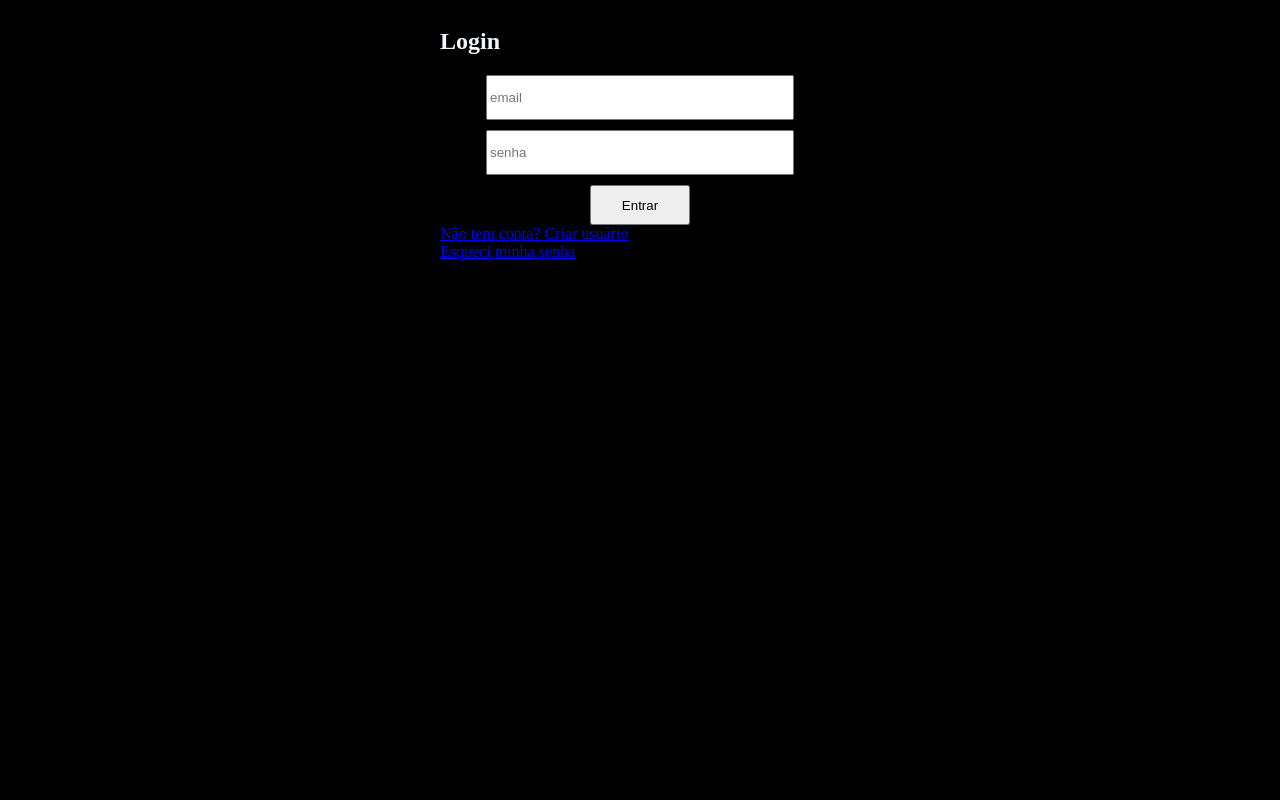
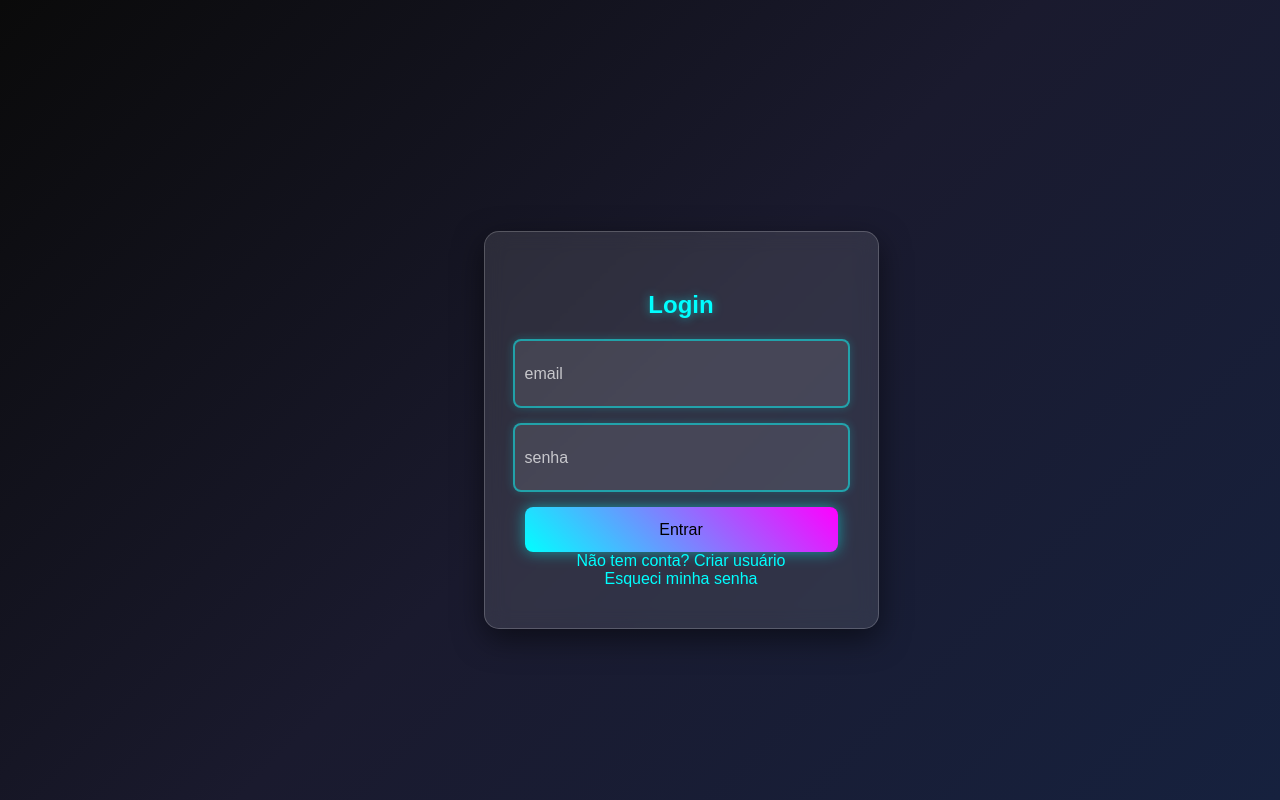
Before and after one commit to mateus-joao/agenda-contatos, a React (Create React App) app in the folder agenda/: page / in a window 1280 px wide. Built offline with nearby package versions, Linux system fonts and the light colour scheme.

Commit message:
style: improve page styling

```diff
--- a/agenda/src/components/contactList.js
+++ b/agenda/src/components/contactList.js
@@ -25,11 +25,8 @@ function ContactList({
     <ul>
       {filterContacts.map((contact) => (
         <li key={contact.id}>
-          <div className="contact-info">
-            <strong>{contact.name}</strong>
-            <span className="phone">{contact.phone}</span>
-          </div>
-          <div className="actions">
+          <strong>{contact.name}</strong> {contact.phone}
+          <div>
             <FaEdit onClick={() => handleEditContact(contact)} />
             <FaWindowClose
               onClick={() => handleDeleteContact(contact.id)}
--- a/agenda/src/css/App.css
+++ b/agenda/src/css/App.css
@@ -1,80 +1,293 @@
 body {
-  background: black;
-  color: aliceblue;
+  background: linear-gradient(135deg, #0a0a0a 0%, #1a1a2e 50%, #16213e 100%);
+  color: #ffffff;
+  font-family: 'Arial', sans-serif;
+  margin: 0;
+  padding: 60px 0 0 0; /* Espaço para o header fixo */
   display: flex;
   align-items: center;
   justify-content: center;
+  min-height: 100vh;
   flex-direction: column;
+  box-sizing: border-box;
 }
+
 .login {
   display: flex;
   flex-direction: column;
+  align-items: center;
+  background: rgba(255, 255, 255, 0.1);
+  backdrop-filter: blur(10px);
+  border: 1px solid rgba(255, 255, 255, 0.2);
+  padding: 40px;
+  border-radius: 15px;
+  box-shadow: 0 10px 30px rgba(0, 0, 0, 0.5);
+  width: 100%;
+  max-width: 400px;
 }
+
 .userForm {
-  width: 400px;
-  height: 150px;
+  width: 100%;
   display: flex;
   align-items: center;
   flex-direction: column;
-  gap: 10px;
-  border-radius: 10px;
+  gap: 15px;
 }
+
 .userForm input {
-  width: 300px;
-  height: 40px;
+  width: 100%;
+  height: 45px;
+  padding: 10px;
+  border: 2px solid rgba(0, 255, 255, 0.5);
+  border-radius: 8px;
+  background: rgba(255, 255, 255, 0.1);
+  color: #ffffff;
+  font-size: 16px;
+  transition: all 0.3s;
+  box-shadow: 0 0 10px rgba(0, 255, 255, 0.2);
 }
+
+.userForm input:focus {
+  border-color: #00ffff;
+  box-shadow: 0 0 20px rgba(0, 255, 255, 0.8);
+  outline: none;
+}
+
+.userForm input::placeholder {
+  color: rgba(255, 255, 255, 0.7);
+}
+
 .userForm button {
-  width: 100px;
-  height: 40px;
+  width: 100%;
+  height: 45px;
+  background: linear-gradient(45deg, #00ffff, #ff00ff);
+  color: #000000;
+  border: none;
+  border-radius: 8px;
+  font-size: 16px;
+  cursor: pointer;
+  transition: all 0.3s;
+  box-shadow: 0 0 15px rgba(0, 255, 255, 0.5);
+}
+
+.userForm button:hover {
+  box-shadow: 0 0 25px rgba(0, 255, 255, 1), 0 0 35px rgba(255, 0, 255, 0.5);
+  transform: translateY(-2px);
 }
 
 .userMain {
+  position: fixed;
+  top: 0;
+  left: 0;
+  width: 100%;
+  height: 50px;
+  background: rgba(0, 0, 0, 0.8);
+  backdrop-filter: blur(10px);
+  border-bottom: 1px solid rgba(255, 255, 255, 0.2);
   display: flex;
   align-items: center;
   justify-content: space-between;
+  padding: 0 20px;
+  box-shadow: 0 2px 10px rgba(0, 0, 0, 0.5);
+  z-index: 1000;
+  box-sizing: border-box;
 }
+.dropdown {
+  position: absolute;
+  top: 50px;
+  left: 20px;
+  background: rgba(0, 0, 0, 0.9);
+  backdrop-filter: blur(10px);
+  border: 1px solid rgba(255, 255, 255, 0.2);
+  border-radius: 8px;
+  box-shadow: 0 2px 10px rgba(0, 0, 0, 0.5);
+  z-index: 1001;
+  min-width: 150px;
+}
+.userMain button {
 
-.userMain button {
-  width: 50px;
-  height: 30px;
+  background: linear-gradient(45deg, #00ffff, #ff00ff);
+  color: #000000;
+  border: none;
+  border-radius: 5px;
+  cursor: pointer;
+  transition: all 0.3s;
+  padding: 8px 12px;
+  font-size: 14px;
+  box-shadow: 0 0 10px rgba(0, 255, 255, 0.3);
+}
+.userContent button {
+  width: 80px;
+}
+.userMain button:hover {
+  box-shadow: 0 0 20px rgba(0, 255, 255, 0.8);
+  transform: translateY(-1px);
 }
 
 .newContactForm {
-  width: 400px;
-  height: 150px;
+  width: 300px;
   display: flex;
   align-items: center;
   flex-direction: column;
-  gap: 10px;
-  border-radius: 10px;
+  gap: 15px;
+  background: rgba(255, 255, 255, 0.1);
+  backdrop-filter: blur(10px);
+  border: 1px solid rgba(255, 255, 255, 0.2);
+  padding: 30px;
+  border-radius: 15px;
+  box-shadow: 0 10px 30px rgba(0, 0, 0, 0.5);
 }
+
 .newContactForm input {
-  width: 300px;
-  height: 40px;
+  width: 100%;
+  height: 45px;
+  padding: 10px;
+  border: 2px solid rgba(0, 255, 255, 0.5);
+  border-radius: 8px;
+  background: rgba(255, 255, 255, 0.1);
+  color: #ffffff;
+  font-size: 16px;
+  transition: all 0.3s;
+  box-shadow: 0 0 10px rgba(0, 255, 255, 0.2);
 }
+
+.newContactForm input:focus {
+  border-color: #00ffff;
+  box-shadow: 0 0 20px rgba(0, 255, 255, 0.8);
+  outline: none;
+}
+
+.newContactForm input::placeholder {
+  color: rgba(255, 255, 255, 0.7);
+}
+
 .newContactForm button {
-  width: 100px;
-  height: 40px;
+  width: 100%;
+  height: 45px;
+  background: linear-gradient(45deg, #00ffff, #ff00ff);
+  color: #000000;
+  border: none;
+  border-radius: 8px;
+  font-size: 16px;
+  cursor: pointer;
+  transition: all 0.3s;
+  box-shadow: 0 0 15px rgba(0, 255, 255, 0.5);
+}
+
+.newContactForm button:hover {
+  box-shadow: 0 0 25px rgba(0, 255, 255, 1), 0 0 35px rgba(255, 0, 255, 0.5);
+  transform: translateY(-2px);
 }
 
 .search input {
-  width: 300px;
-  height: 40px;
+  width: 98%;
+  max-width: 250px;
+  height: 30px;
+  padding: 10px;
+  border: 2px solid rgba(0, 255, 255, 0.5);
+  border-radius: 8px;
+  background: rgba(255, 255, 255, 0.1);
+  color: #ffffff;
+  font-size: 16px;
+  transition: all 0.3s;
+  box-shadow: 0 0 10px rgba(0, 255, 255, 0.2);
+}
+
+.search input:focus {
+  border-color: #00ffff;
+  box-shadow: 0 0 20px rgba(0, 255, 255, 0.8);
+  outline: none;
+}
+
+.search input::placeholder {
+  color: rgba(255, 255, 255, 0.7);
 }
 
 .overlay {
   position: fixed;
   inset: 0;
-  background: rgba(0, 0, 0, 0.4);
+  background: rgba(0, 0, 0, 0.7);
+  backdrop-filter: blur(5px);
   display: flex;
   align-items: center;
   justify-content: center;
+  z-index: 2000;
 }
 
 .modal {
-  background: black;
-  color: aliceblue;
-  padding: 24px;
+  background: rgba(0, 0, 0, 0.9);
+  backdrop-filter: blur(10px);
+  border: 1px solid rgba(255, 255, 255, 0.2);
+  color: #ffffff;
+  padding: 30px;
+  border-radius: 15px;
+  min-width: 320px;
+  box-shadow: 0 10px 30px rgba(0, 0, 0, 0.5);
+}
+
+h2 {
+  margin-bottom: 20px;
+  color: #00ffff;
+  text-shadow: 0 0 10px rgba(0, 255, 255, 0.5);
+}
+
+span {
+  font-size: 14px;
+  color: #ff6b6b;
+}
+
+a:link, a:visited {
+  color: #00ffff;
+  text-decoration: none;
+  transition: color 0.3s;
+}
+
+a:hover, a:active {
+  color: #ff00ff;
+  text-decoration: underline;
+}
+
+ul {
+  list-style: none;
+  padding: 0;
+  margin: 20px 0;
+}
+
+li {
+  background: rgba(255, 255, 255, 0.1);
+  backdrop-filter: blur(10px);
+  border: 1px solid rgba(255, 255, 255, 0.2);
   border-radius: 10px;
-  min-width: 320px;
+  padding: 15px;
+  margin-bottom: 10px;
+  display: flex;
+  align-items: center;
+  justify-content: space-between;
+  box-shadow: 0 4px 15px rgba(0, 0, 0, 0.3);
+  transition: transform 0.3s, box-shadow 0.3s;
 }
+
+li:hover {
+  transform: translateY(-2px);
+  box-shadow: 0 6px 20px rgba(0, 255, 255, 0.4);
+}
+
+li strong {
+  color: #00ffff;
+  font-size: 18px;
+}
+
+li svg {
+  cursor: pointer;
+  margin-left: 10px;
+  transition: color 0.3s, transform 0.3s;
+}
+
+li svg:hover {
+  color: #ff00ff;
+  transform: scale(1.1);
+}
+
+.delete:hover {
+  color: #ff6b6b;
+}
```
